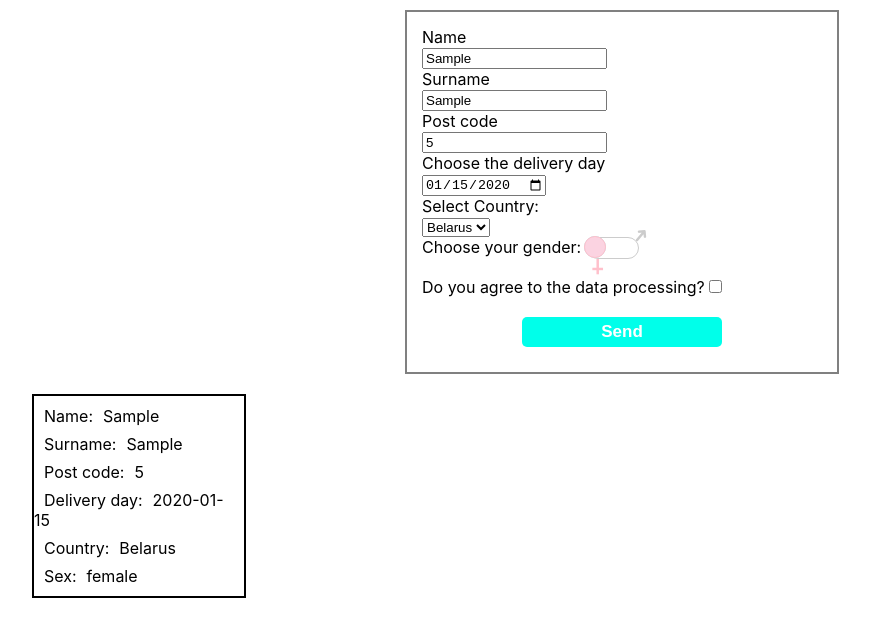
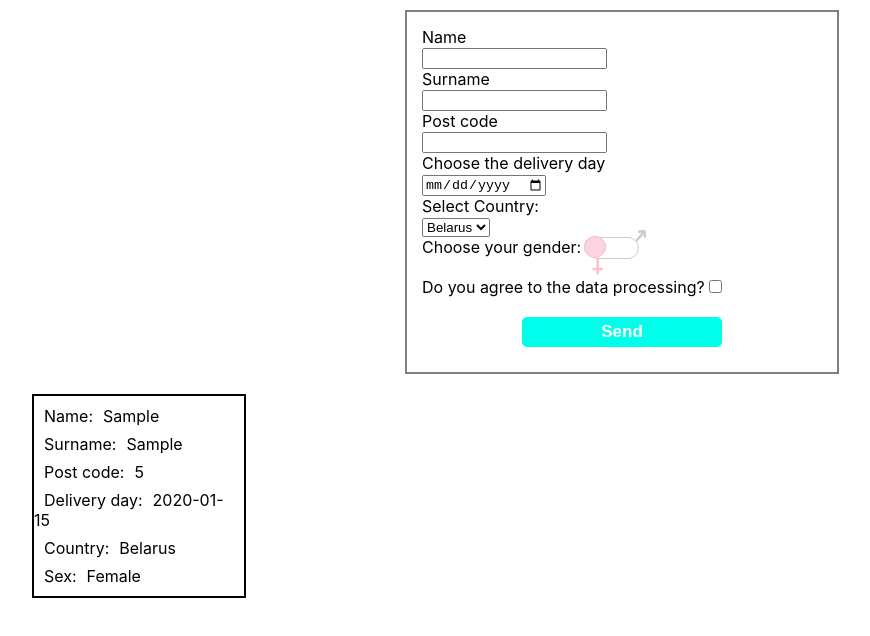
Before and after one commit to Trickster69/React-2021-Q3, a React (Vite) app: page / in a window 1280 px wide. Both pictures are taken after typing "Sample", "Sample", "5", "2020-01-15" into the empty fields and a click on the input "Send". Shown: the top 636 px of the page, without its empty margins (18-888 px from the left). Built offline with nearby package versions, Linux system fonts and the light colour scheme; the HTML template or start-up script is replaced by a standard one.

Commit message:
feat: add reset form function

```diff
--- a/src/App.jsx
+++ b/src/App.jsx
@@ -5,7 +5,7 @@ import Card from './Card/Card';
 
 function App() {
   const [formData, setFormData] = useState([]);
-  console.log(formData);
+  // console.log(formData);
   // formData.forEach((key) => console.log(key));
   return (
     <div className="form-wrapper">
--- a/src/Card/Card.jsx
+++ b/src/Card/Card.jsx
@@ -2,6 +2,12 @@ import React from 'react';
 import s from './Card.module.css';
 
 export default function Card({ formData }) {
+  function addSex() {
+    if (formData.gender) {
+      return <span>Male</span>;
+    }
+    return <span>Female</span>;
+  }
   return (
     <div className={s.card}>
       <div>
@@ -26,7 +32,7 @@ export default function Card({ formData }) {
       </div>
       <div>
         <span>Sex:</span>
-        <span>{formData.gender}</span>
+        {addSex()}
       </div>
     </div>
   );
--- a/src/Form/Form.jsx
+++ b/src/Form/Form.jsx
@@ -8,10 +8,21 @@ export default function Form({ setFormData }) {
   const [deliveryDate, setDeliveryDate] = useState('');
   const [country, setCountry] = useState('Belarus');
   const [processingData, setProcessingData] = useState(false);
-  const [gender, setGender] = useState('female');
+  const [gender, setGender] = useState(false);
+
+  const resetFields = () => {
+    setFirstName('');
+    setLastName('');
+    setZipCode('');
+    setDeliveryDate('');
+    setCountry('Belarus');
+    setProcessingData(false);
+    setGender(false);
+  };
 
   const submit = (e) => {
     e.preventDefault();
+    resetFields();
     setFormData((curData) => [
       ...curData,
       {
@@ -100,14 +111,9 @@ export default function Form({ setFormData }) {
           name="switch"
           id="switch"
           type="checkbox"
-          onChange={(e) => {
-            if (e.target.checked) {
-              setGender('male');
-            } else {
-              setGender('female');
-            }
-          }}
-          hidden
+          checked={gender}
+          onChange={() => setGender((curAnswer) => !curAnswer)}
+          // hidden
         />
         <label htmlFor="switch" className={s.switch}>
           <input type="checkbox" name="switch" id="switch" hidden />
@@ -122,7 +128,7 @@ export default function Form({ setFormData }) {
           <input
             type="checkbox"
             name="precessingData"
-            value={processingData}
+            checked={processingData}
             onChange={() => setProcessingData((curAnswer) => !curAnswer)}
           />
         </label>
```
